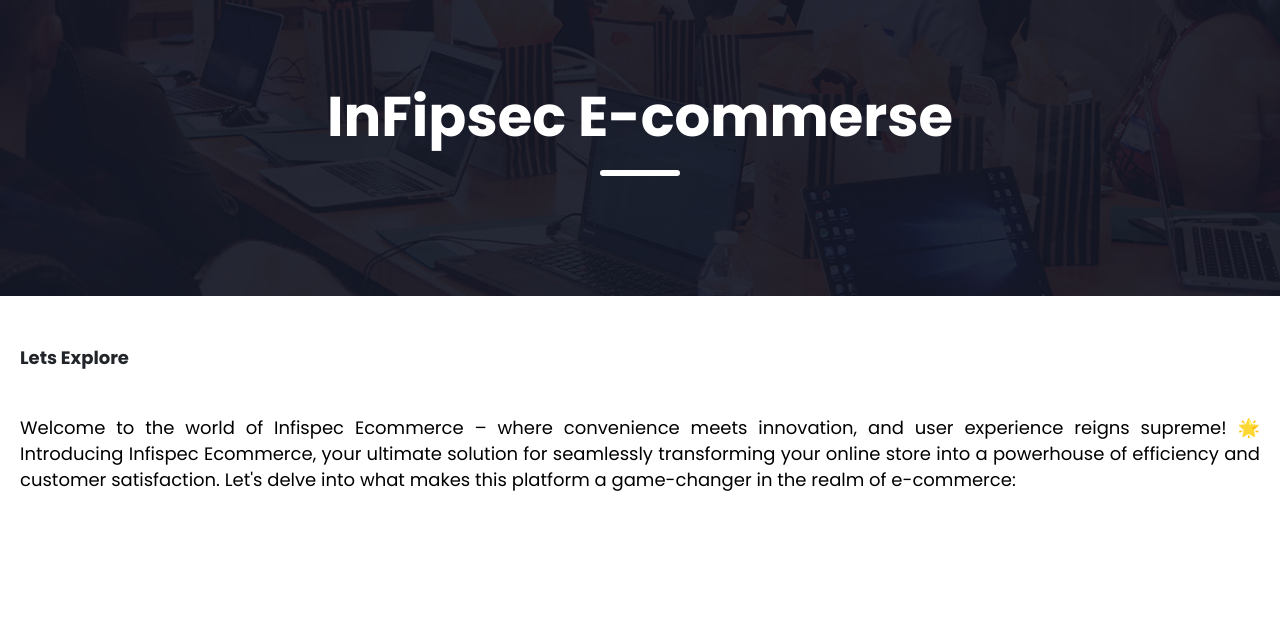
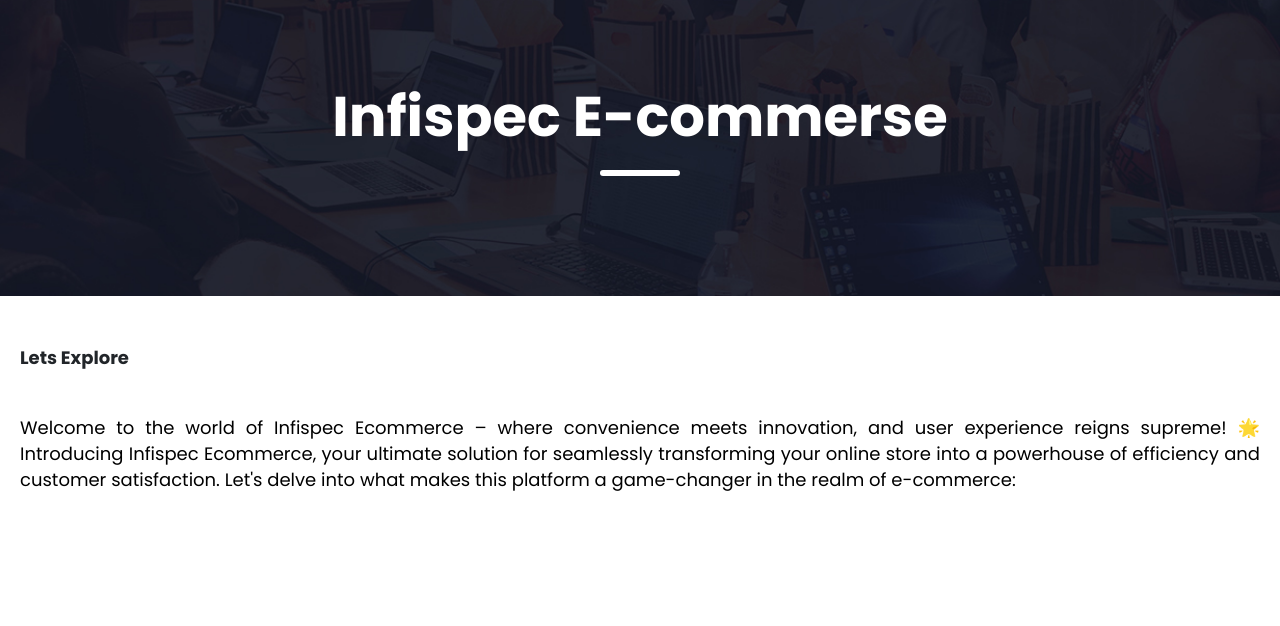
Before and after one commit to Deprosh/company, a plain HTML site: page p2.html in a window 1280 px wide. Shown: the part 132-758 px from the top of the page. Drawn offline with nearby package versions, Linux system fonts and the light colour scheme.

Commit message:
logo
updated the spelling

```diff
--- a/p2.html
+++ b/p2.html
@@ -79,7 +79,7 @@ https://templatemo.com/tm-574-mexant
       <div class="row">
         <div class="col-lg-12">
           <div class="header-text">
-            <h2>InFipsec E-commerse </h2>
+            <h2>Infispec E-commerse </h2>
             <div class="div-dec"></div>
           </div>
         </div>
```
